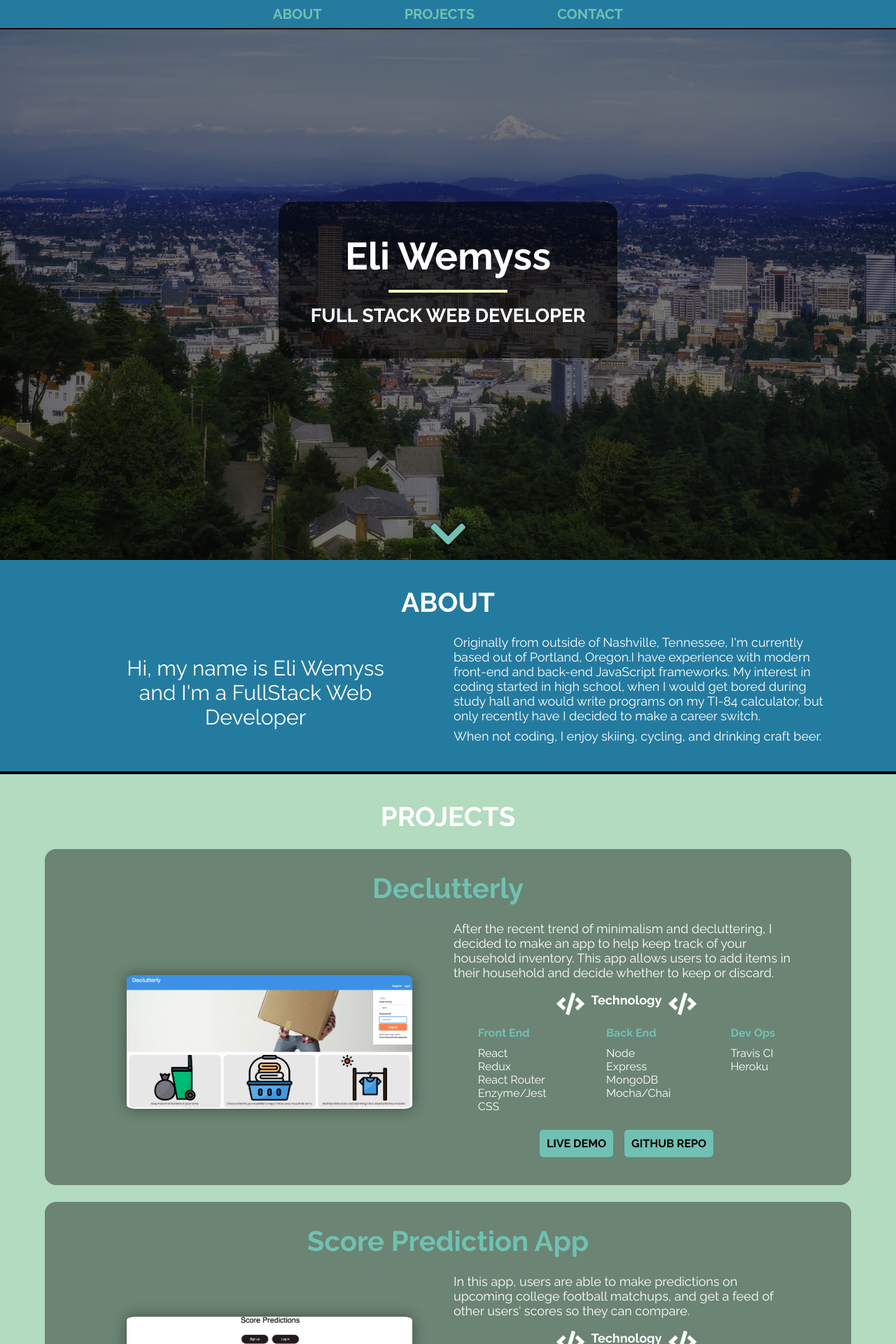
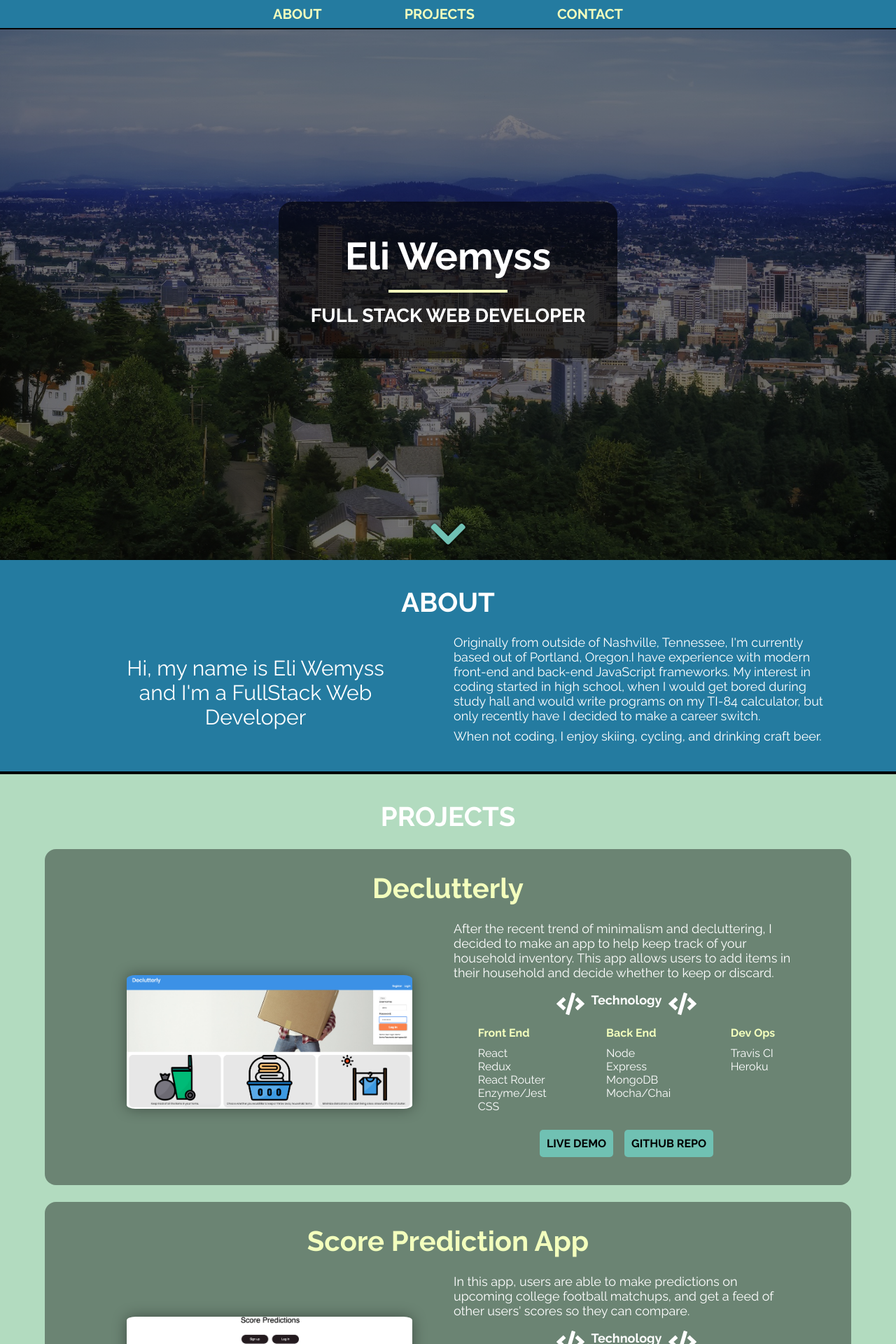
Before and after one commit to eliwemyss/react-portfolio, a React (Create React App) app: page / in a window 1280 px wide. Shown: the top 1920 px of the page at 70% size. Built offline with nearby package versions, Linux system fonts and the light colour scheme.

Commit message:
changed font color for more contrast

```diff
--- a/src/components/styles/Header.css
+++ b/src/components/styles/Header.css
@@ -17,7 +17,7 @@
 }
 
 .navLink {
-    color: #70C1B3;
+    color: #f3ffbd;
     text-decoration: none;
     font-weight: bold;
     font-size: 1.5vw;
--- a/src/components/styles/Project.css
+++ b/src/components/styles/Project.css
@@ -9,7 +9,7 @@
 
 .title {
     text-align: center;
-    color: #70C1B3;
+    color: #f3ffbd;
     margin: 1rem auto 1.5rem;
     font-size: 30px;
 }
--- a/src/components/styles/Technology.css
+++ b/src/components/styles/Technology.css
@@ -13,7 +13,7 @@
 }
 
 .catHeading {
-    color: #70C1B3;
+    color: #f3ffbd;
     font-size: 1rem;
     margin: 10px auto;
 }
```
